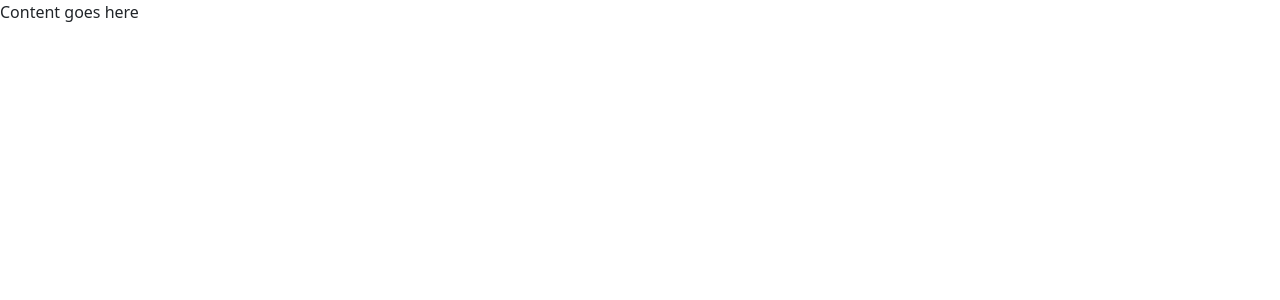
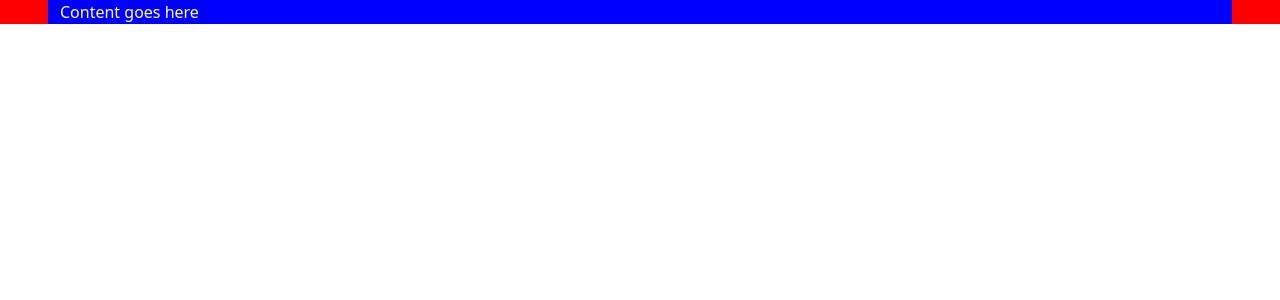
Before and after one commit to alecthibodeau/art-portfolio, a React (Create React App) app: page / in a window 1280 px wide. Shown: the top 300 px of the page. Built offline with nearby package versions, Linux system fonts and the light colour scheme.

Commit message:
Install Sass

```diff
--- a/package.json
+++ b/package.json
@@ -14,6 +14,7 @@
     "react": "^18.0.0",
     "react-dom": "^18.0.0",
     "react-scripts": "5.0.0",
+    "sass": "^1.50.0",
     "typescript": "^4.6.3",
     "web-vitals": "^2.1.4"
   },
--- a/src/App.tsx
+++ b/src/App.tsx
@@ -2,8 +2,8 @@ import React from 'react';
 
 function App() {
   return (
-    <div>
-      Content goes here
+    <div className="row mx-5">
+      <span>Content goes here</span>
     </div>
   );
 };
--- a/src/index.tsx
+++ b/src/index.tsx
@@ -2,7 +2,7 @@ import React from 'react';
 import ReactDOM from 'react-dom';
 import App from './App';
 
-import 'bootstrap/dist/css/bootstrap.min.css';
+import '../src/style.scss';
 
 ReactDOM.render(
   <React.StrictMode>
--- /dev/null
+++ b/src/style.css
@@ -0,0 +1,10 @@
+@use '../node_modules/bootstrap/scss/bootstrap.scss';
+@use './styles/variables' as *;
+div {
+  background-color: lime;
+}
+
+div span {
+  background-color: yellow;
+}
+/*# sourceMappingURL=style.css.map */
--- /dev/null
+++ b/src/style.scss
@@ -0,0 +1,11 @@
+@use '../node_modules/bootstrap/scss/bootstrap.scss';
+@use './styles/variables' as *;
+
+div {
+  background-color: $div-background;
+  color: $text;
+
+  span {
+    background-color: $span-background;
+  }
+}
--- /dev/null
+++ b/src/styles/_variables.scss
@@ -0,0 +1,3 @@
+$div-background: #f00;
+$span-background: #00f;
+$text: #fff;
```
Also changed, not shown: 2 other files (tests, documents, lock files or other folders).
